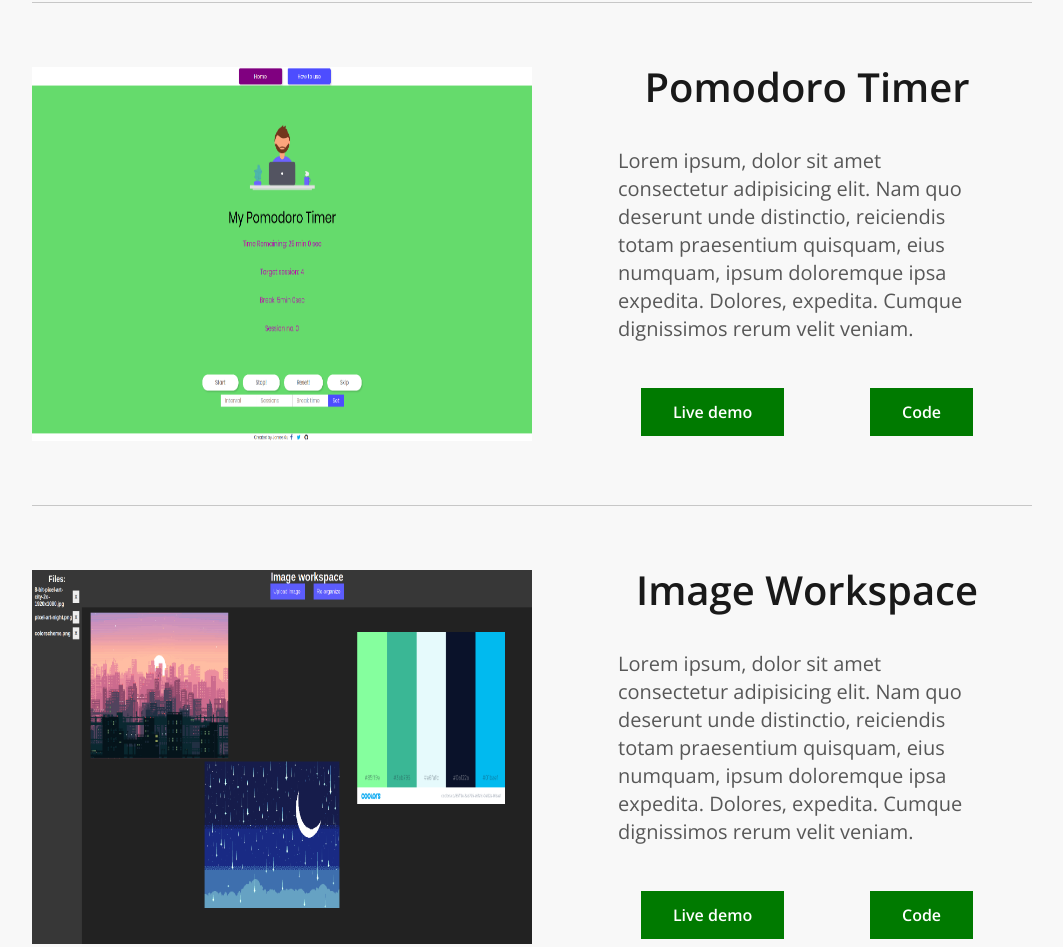
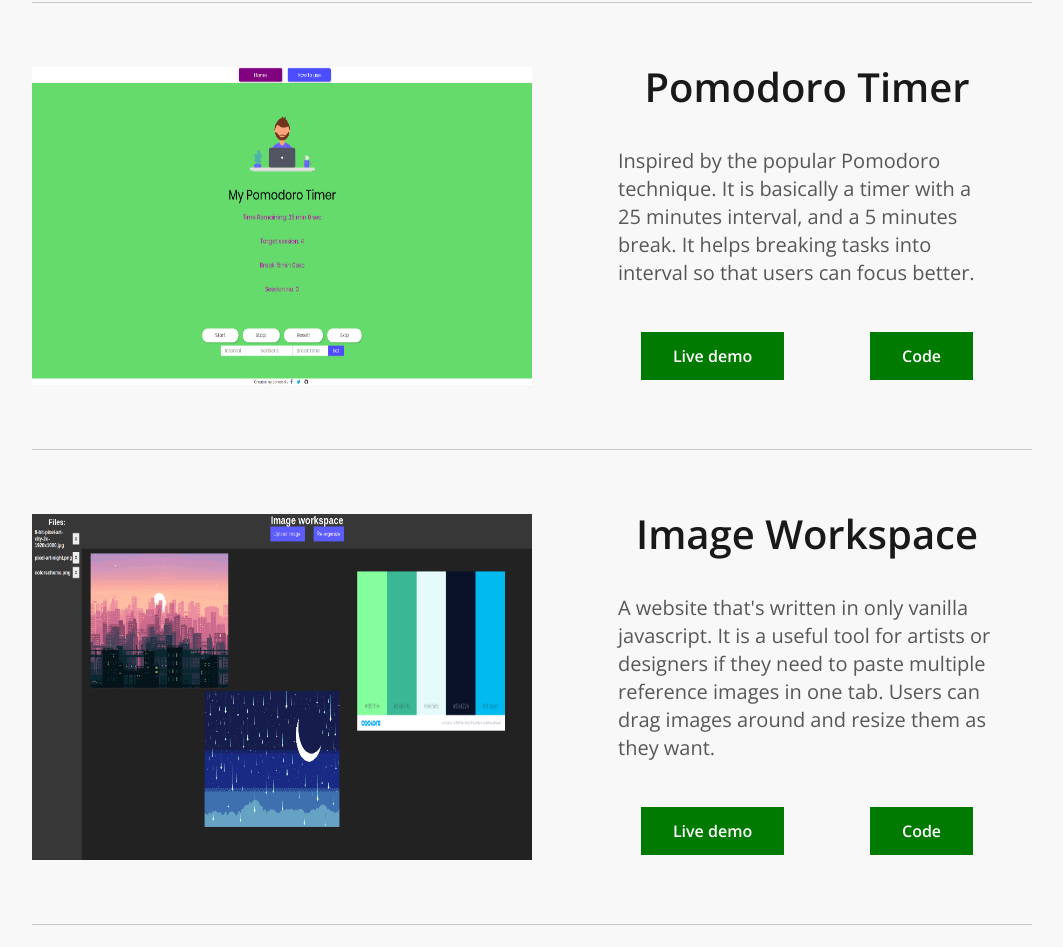
Before and after one commit to jamesaucode/portfolio, a website: page index.html in a window 1280 px wide. Shown: the part 964-1911 px from the top of the page, without its empty margins (108-1171 px from the left). Drawn offline with nearby package versions, Linux system fonts and the light colour scheme.

Commit message:
Finished website descriptions

```diff
--- a/index.html
+++ b/index.html
@@ -30,7 +30,7 @@
         <a class="navbar-items" href="https://www.linkedin.com/in/james-au-a72940165/" target="_blank"
           ><i class="fab fa-linkedin"></i
         ></a>
-        <a class="navbar-items" href="https://www.facebook.com/" target="_blank"
+        <a class="navbar-items" href="https://www.facebook.com/jamesaubudi" target="_blank"
           ><i class="fab fa-facebook"></i
         ></a>
       </nav>
@@ -80,10 +80,7 @@
         <div class="wrapper--description">
           <h2 class="website-name">Pomodoro Timer</h2>
           <p class="website-description">
-            Lorem ipsum, dolor sit amet consectetur adipisicing elit. Nam quo
-            deserunt unde distinctio, reiciendis totam praesentium quisquam,
-            eius numquam, ipsum doloremque ipsa expedita. Dolores, expedita.
-            Cumque dignissimos rerum velit veniam.
+            Inspired by the popular Pomodoro technique. It is basically a timer with a 25 minutes interval, and a 5 minutes break. It helps breaking tasks into interval so that users can focus better.
           </p>
           <div class="wrapper--links">
             <a
@@ -110,10 +107,7 @@
         <div class="wrapper--description">
           <h2 class="website-name">Image Workspace</h2>
           <p class="website-description">
-            Lorem ipsum, dolor sit amet consectetur adipisicing elit. Nam quo
-            deserunt unde distinctio, reiciendis totam praesentium quisquam,
-            eius numquam, ipsum doloremque ipsa expedita. Dolores, expedita.
-            Cumque dignissimos rerum velit veniam.
+            A website that's written in only vanilla javascript. It is a useful tool for artists or designers if they need to paste multiple reference images in one tab. Users can drag images around and resize them as they want.
           </p>
           <div class="wrapper--links">
             <a
```
